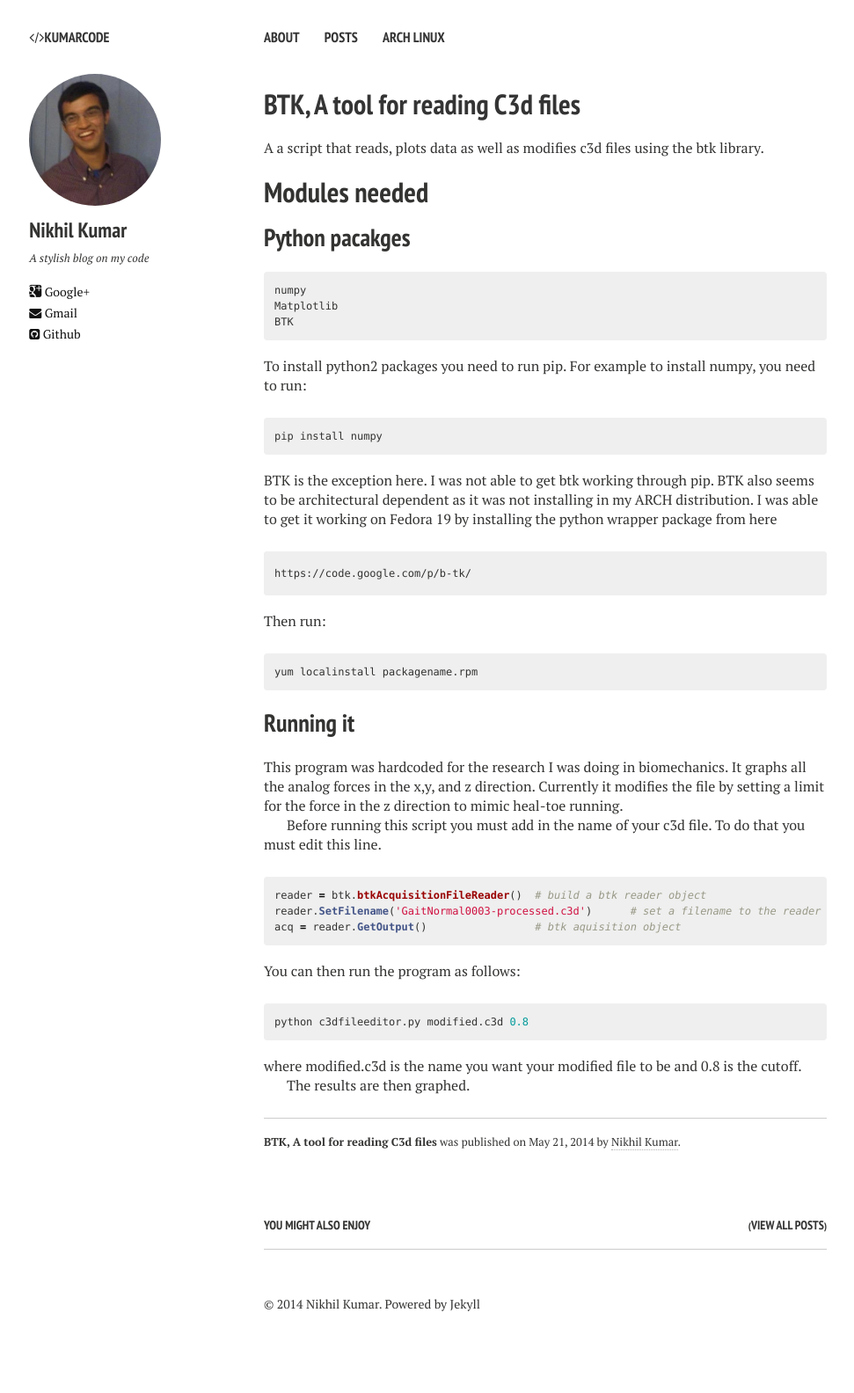
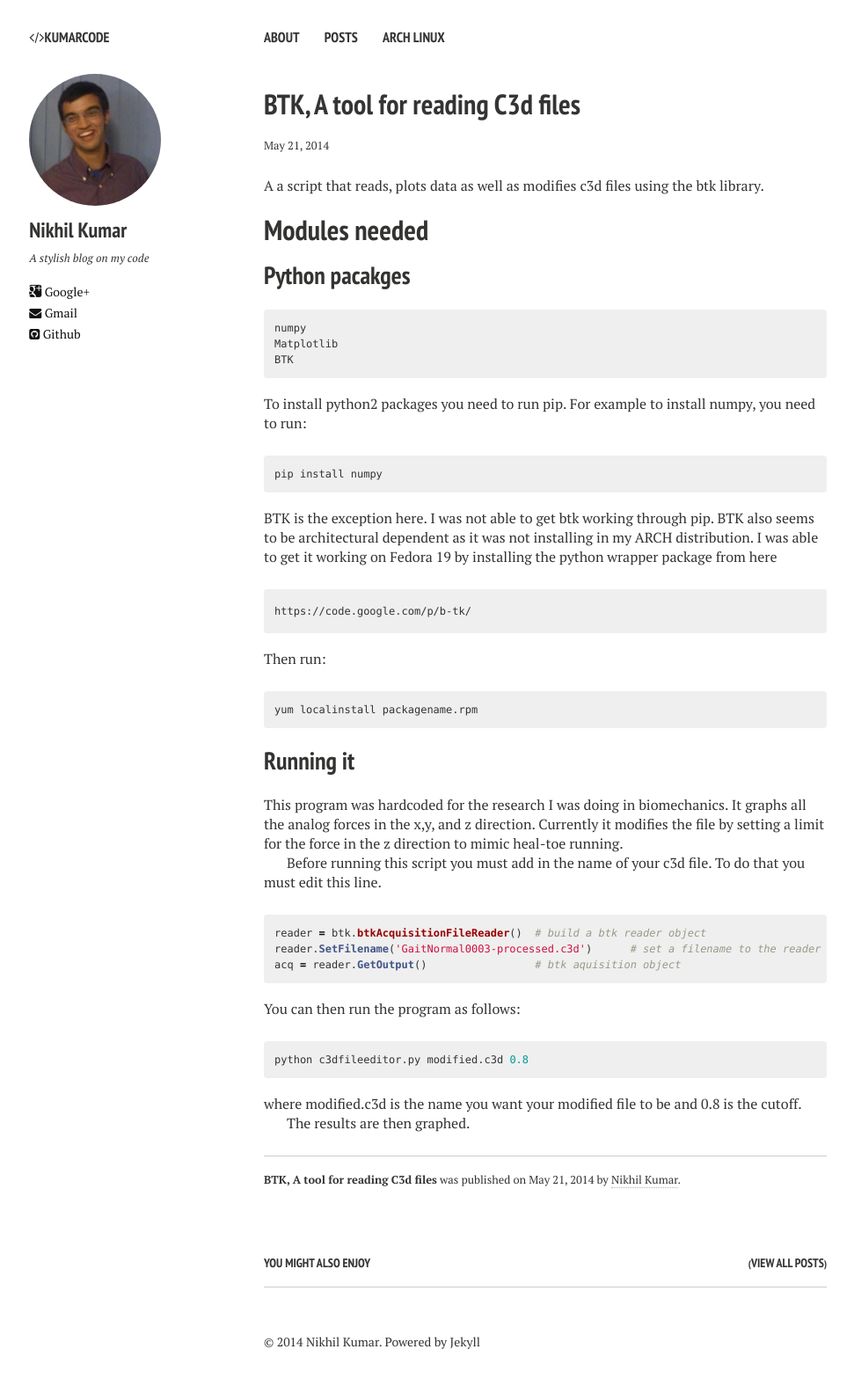
Before and after one commit to nikhil/nikhil.github.io, a Jekyll site: the page built from _posts/2014-05-21-BTK-biomechanics.markdown, in a window 1280 px wide. Shown: the whole page at 88% size, without its empty margins (20-991 px from the left). Built offline with Jekyll 4.4.1, drawn with Linux system fonts in a browser that asks for light colours; nearby versions of some CDN libraries; before the commit the page ends 1541 px from its top, so only the background shows below that.

```diff
--- a/_includes/_head.html
+++ b/_includes/_head.html
@@ -1,5 +1,6 @@
 <meta charset="utf-8">
 <link href="//netdna.bootstrapcdn.com/font-awesome/4.1.0/css/font-awesome.min.css" rel="stylesheet">
+<link href="/assets/css/custom.css" rel="stylesheet" />
 <title>{% if page.title %}{{ page.title }} &#8211; {% endif %}{{ site.title }}</title>
 <meta name="description" content="{{ page.description }}">
 <meta name="keywords" content="{{ page.tags | join: ', ' }}">
--- a/_includes/_navigation.html
+++ b/_includes/_navigation.html
@@ -6,7 +6,7 @@
 		<nav role="navigation" id="site-nav" class="nav">
 		    <ul>
 		        {% for link in site.links %}
-				<li><a href="{% if link.external %}{{ link.url }}{% else %}{{ site.url }}{{ link.url }}{% endif %}" {% if link.external %}target="_blank"{% endif %}>{{ link.title }}</a></li>
+				<span class="{{ link.title }}"> <li><a href="{% if link.external %}{{ link.url }}{% else %}{{ site.url }}{{ link.url }}{% endif %}" {% if link.external %}target="_blank"{% endif %}>{{ link.title }}</a></li></span>
 		        {% endfor %}
 		    </ul>
 		</nav>
--- a/_layouts/post.html
+++ b/_layouts/post.html
@@ -38,8 +38,10 @@
     <div class="headline-wrap">
       {% if page.link %}
         <h1><a href="{{ page.link }}">{{ page.title }}</a></h1>
+		<p class="byline"><time datetime="{{ page.date | date_to_xmlschema }}">{{ page.date | date: "%B %d, %Y" }}</time></p>
       {% else %}
         <h1><a href="{{ site.url }}{{ page.url }}" rel="bookmark" title="{{ page.title }}">{{ page.title }}</a></h1>
+		<p class="byline"><time datetime="{{ page.date | date_to_xmlschema }}">{{ page.date | date: "%B %d, %Y" }}</time></p>
       {% endif %}
     </div><!--/ .headline-wrap -->
     <div class="article-wrap">
--- /dev/null
+++ b/assets/css/custom.css
@@ -0,0 +1,15 @@
+.top-navigation li a {
+
+
+}
+
+
+.nav .Posts{
+
+
+}
+
+.nav .Arch{
+
+
+}
```
Also changed, not shown: 11 other files.
